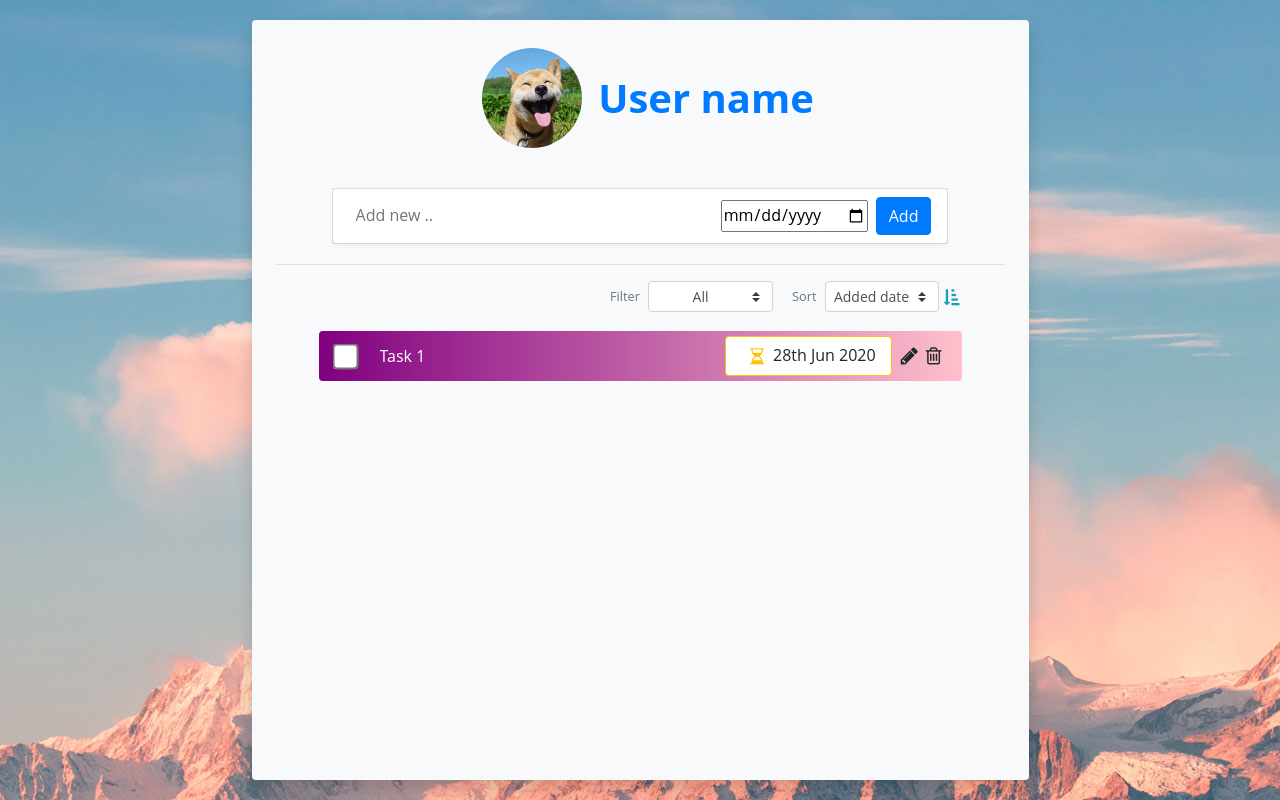
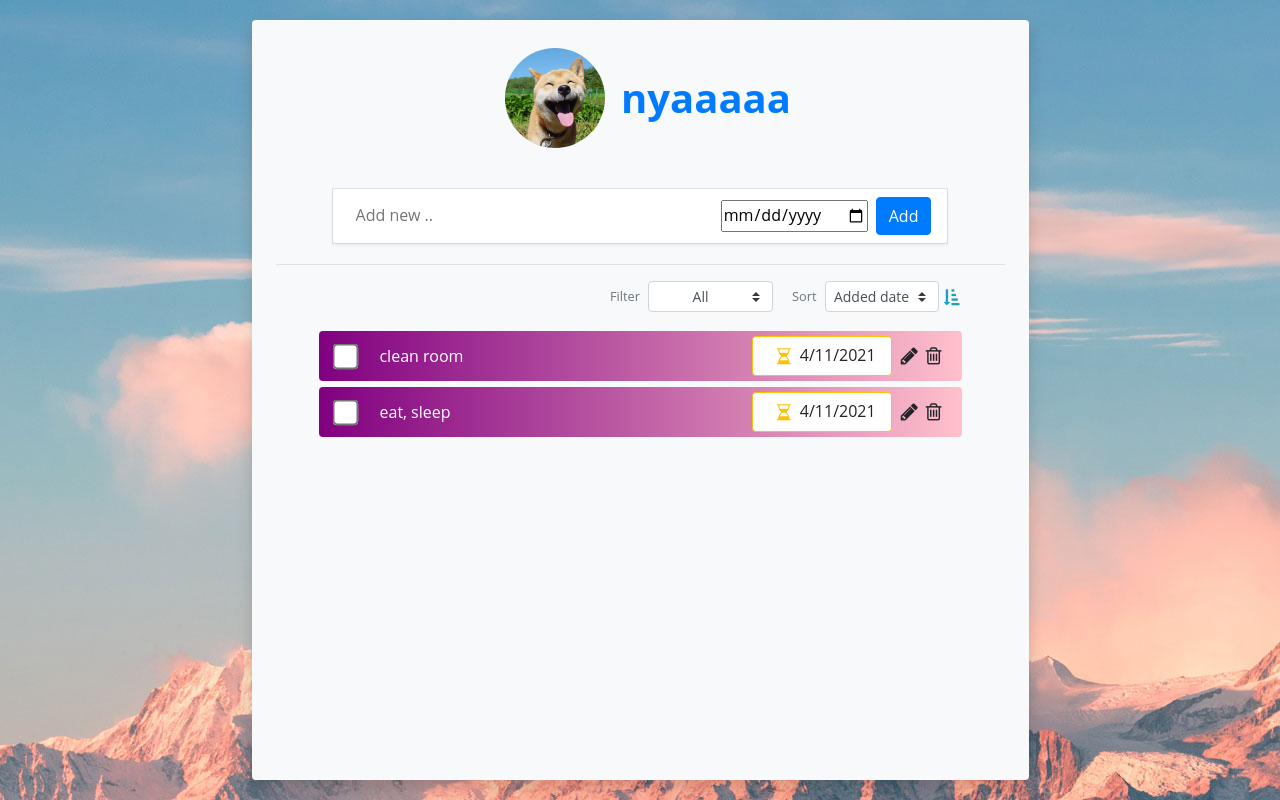
Before and after one commit to locckhl/tasuku-kanri-apuri, a React (Create React App) app: page / in a window 1280 px wide. Built offline with nearby package versions, Linux system fonts and the light colour scheme.

Commit message:
Add fake data

```diff
--- a/src/App.jsx
+++ b/src/App.jsx
@@ -3,23 +3,23 @@ import "./App.css";
 import Input from "./components/Input";
 import Filter from "./components/Filter";
 import Todo from "./components/Todo";
+import UserInfo from "./components/UserInfo";
+import { useState } from "react";
+
+
 
 function App() {
+  const [user, setUser] = useState({
+    avatar: "string",
+    name: "nyaaaaa",
+  });
+
+
   return (
     <div className="container  ">
       <div className="custom-container rounded mx-auto bg-light shadow popup">
         {/* App title section  */}
-        <div className="row m-1 p-4">
-          <div className="col">
-            <div className="p-1 h1 text-primary text-center mx-auto d-flex justify-content-center align-items-center">
-              {/* <i className="fa fa-check bg-primary text-white rounded p-2"></i>  */}
-              <div className="avatar mx-3">
-                <img src="images/avt.jpg" />
-              </div>
-              <b>User name</b>
-            </div>
-          </div>
-        </div>
+        <UserInfo user={user}></UserInfo>
         {/* Create todo section  */}
         <Input></Input>
         <div className="p-2 mx-4 border-black-25 border-bottom"></div>
--- a/src/components/Todo.jsx
+++ b/src/components/Todo.jsx
@@ -1,4 +1,4 @@
-import React, { useState } from 'react';
+import React, { useState } from "react";
 /*
   【Todoのデータ構成】
 　・key：Todoを特定するID（String）
@@ -7,22 +7,40 @@ import React, { useState } from 'react';
 */
 
 /* コンポーネント */
-import TodoItem from './TodoItem';
-import Input from './Input';
-import Filter from './Filter';
+import TodoItem from "./TodoItem";
+import Input from "./Input";
+import Filter from "./Filter";
 
-
+/* ライブラリ */
+import { getKey } from "../lib/util";
 
 function Todo() {
+  const [tasks, setTask] = useState([
+    {
+      text: "clean room",
+      deadLine: new Date(Date.now()).toLocaleDateString(),
+      done: false,
+      key: getKey(),
+    },
+    {
+      text: "eat, sleep",
+      deadLine: new Date(Date.now()).toLocaleDateString(),
+      done: false,
+      key: getKey(),
+    },
+  ]);
+
+  const displayItems = tasks
 
   return (
     <div className="row mx-1 px-5 pb-3 w-80 list">
-    <div className="col mx-auto d-flex flex-column justify-content-between ">
-      {/* Todo Item 1 */}
-      <TodoItem></TodoItem>
-   </div>
-  </div>
-
+      <div className="col mx-auto d-flex flex-column justify-content-between ">
+        {/* Todo Item 1 */}
+        {tasks.map(task => (
+          <TodoItem task={task}/>
+        ))}
+      </div>
+    </div>
   );
 }
 
--- a/src/components/TodoItem.jsx
+++ b/src/components/TodoItem.jsx
@@ -4,11 +4,11 @@
 　・チェックボックスにチェックが入っているか管理する
 　・チェックボックスにチェックが入っているかアイテムをグレーアウトする
 */
-function TodoItem( {item, onCheck} ) {
+function TodoItem( {task} ) {
 
   return (
     <div
-    className="row px-3 align-items-center todo-item rounded"
+    className={task.done? 'row px-3 align-items-center todo-item rounded item-done':'row px-3 align-items-center todo-item rounded'}
     style={{
       backgroundImage: "linear-gradient(to right, purple, pink)",
     }}
@@ -35,7 +35,7 @@ function TodoItem( {item, onCheck} ) {
         type="text"
         className="form-control form-control-lg border-0 edit-todo-input bg-transparent rounded px-3"
         readonly
-        value="Task 1"
+        value={task.text}
         title="Buy groceries for next week"
       />
       <input
@@ -54,7 +54,7 @@ function TodoItem( {item, onCheck} ) {
             title=""
             data-original-title="Due on date"
           ></i>
-          <span className="text spanr-2">28th Jun 2020</span>
+          <span className="text">{task.deadLine}</span>
         </div>
       </div>
     </div>
--- /dev/null
+++ b/src/components/UserInfo.jsx
@@ -0,0 +1,19 @@
+import React from "react";
+
+export default function UserInfo({user}) {
+  return (
+    <div>
+      <div className="row m-1 p-4">
+        <div className="col">
+          <div className="p-1 h1 text-primary text-center mx-auto d-flex justify-content-center align-items-center">
+            {/* <i className="fa fa-check bg-primary text-white rounded p-2"></i>  */}
+            <div className="avatar mx-3">
+              <img src="images/avt.jpg" />
+            </div>
+            <b>{user.name}</b>
+          </div>
+        </div>
+      </div>
+    </div>
+  );
+}
--- a/src/index.css
+++ b/src/index.css
@@ -83,3 +83,7 @@ body {
 .todo-item{
   margin: 3px 0 3px 0;
 }
+
+.item-done{
+  text-decoration: line-through;
+}
--- /dev/null
+++ b/src/lib/util.js
@@ -0,0 +1 @@
+export const getKey = () => Math.random().toString(32).substring(2);
```
